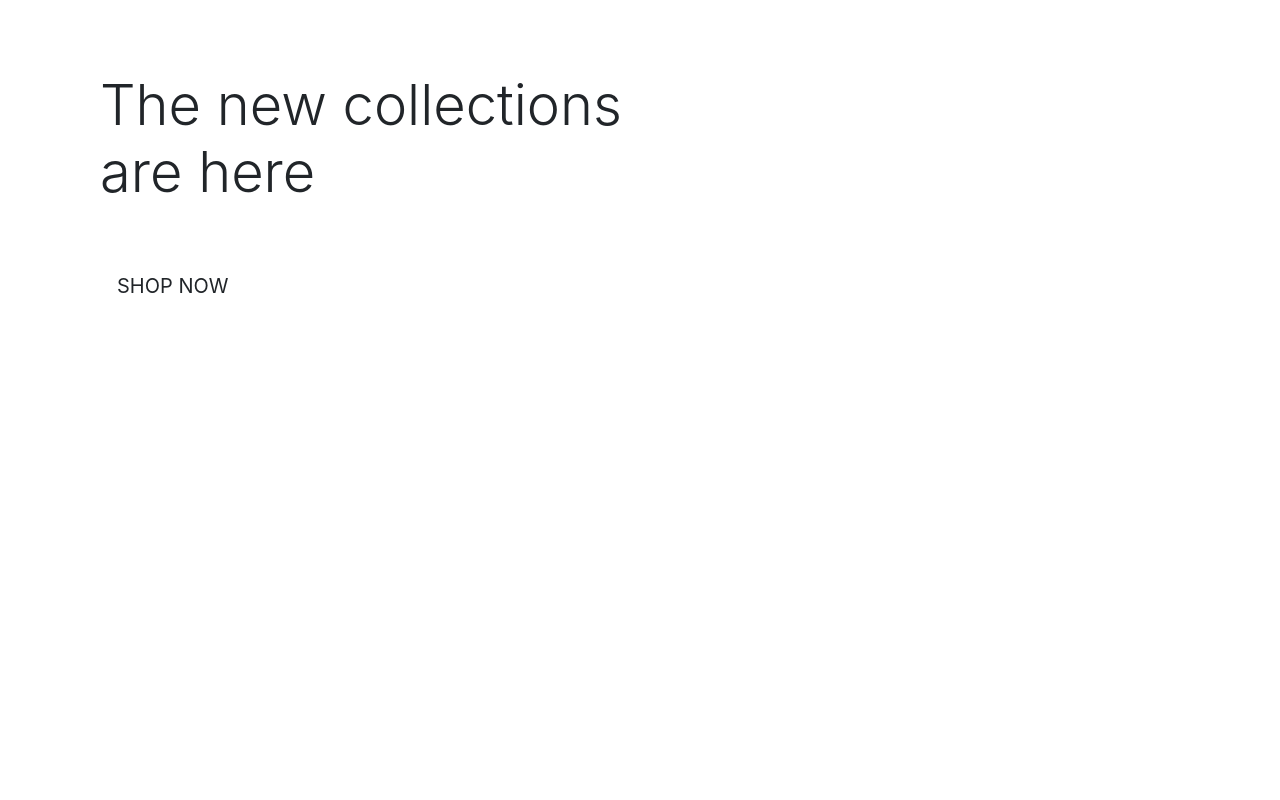
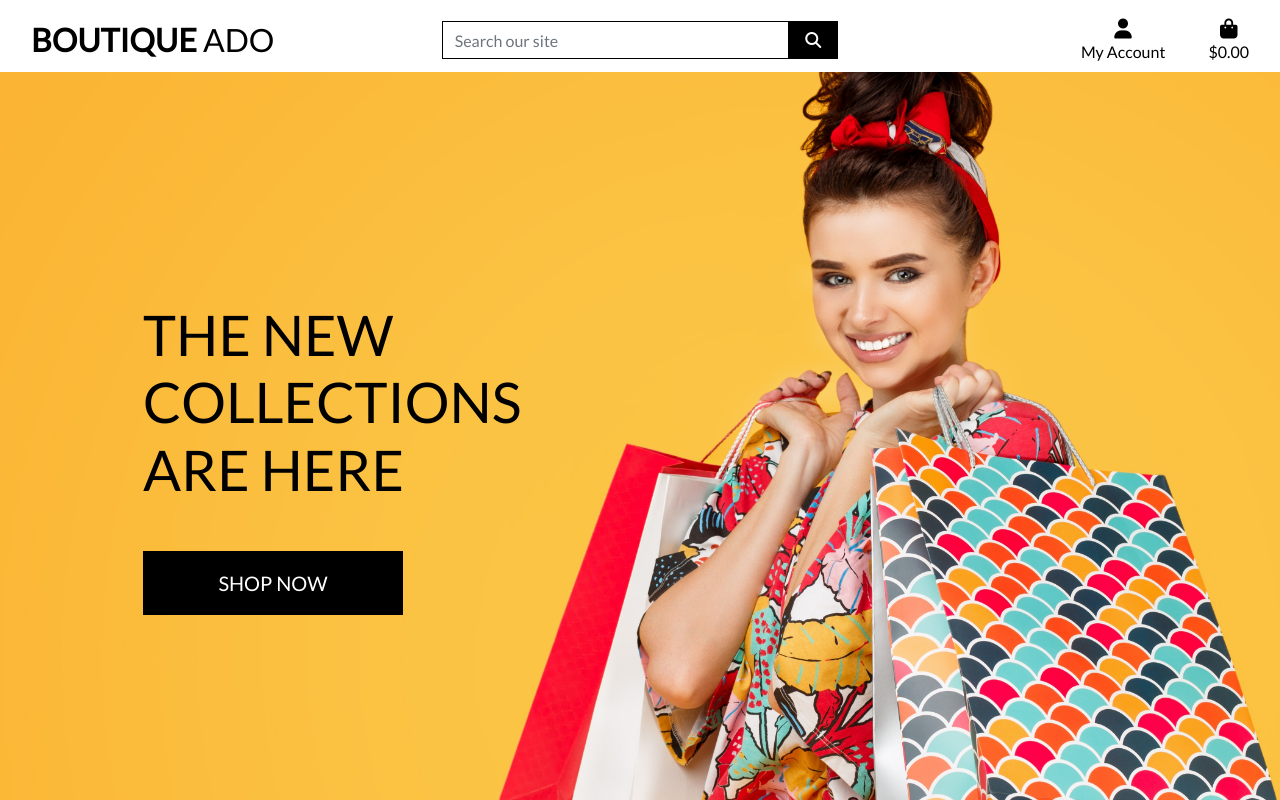
Before and after one commit to emelie-nilsson/boutique_ado_v1, a Django app: page / in a window 1280 px wide. Run offline with Django 3.2, Linux system fonts and the light colour scheme; some libraries are stand-ins or nearby versions.

Commit message:
add main page header, complete homepage header and css

```diff
--- a/boutique_ado/settings.py
+++ b/boutique_ado/settings.py
@@ -147,6 +147,10 @@ USE_TZ = True
 # https://docs.djangoproject.com/en/3.2/howto/static-files/
 
 STATIC_URL = '/static/'
+STATICFILES_DIRS = (os.path.join(BASE_DIR, 'static'),)
+
+MEDIA_URL = '/media/'
+MEDIA_ROOT = os.path.join(BASE_DIR, 'media')
 
 # Default primary key field type
 # https://docs.djangoproject.com/en/3.2/ref/settings/#default-auto-field
--- a/boutique_ado/urls.py
+++ b/boutique_ado/urls.py
@@ -15,9 +15,11 @@ Including another URLconf
 """
 from django.contrib import admin
 from django.urls import path, include
+from django.conf import settings
+from django.conf.urls.static import static
 
 urlpatterns = [
     path('admin/', admin.site.urls),
     path('accounts/', include('allauth.urls')),
     path('', include('home.urls')),
-]
+] + static(settings.MEDIA_URL, document_root=settings.MEDIA_ROOT)
--- /dev/null
+++ b/static/css/base.css
@@ -0,0 +1,81 @@
+html {
+    height: 100%;
+}
+
+body {
+    background: url('/media/homepage_background_cropped.jpg') no-repeat center center fixed;
+    background-size: cover;
+    height: calc(100vh - 164px);
+    color: #555;
+    font-family: 'Lato';
+}
+
+/* from Bulma */
+.icon {
+    align-items: center;
+    display: inline-flex;
+    justify-content: center;
+    height: 1.5rem;
+    width: 1.5rem;
+}
+
+.logo-font {
+    text-transform: uppercase;
+}
+
+.main-logo-link {
+    width: fit-content;
+}
+
+.shop-now-button {
+    background: black;
+    color: white;
+    min-width: 260px;
+}
+
+.btn-black {
+    background: black;
+    color: white;
+}
+
+.shop-now-button:hover,
+.shop-now-button:active,
+.shop-now-button:focus,
+.btn-black:hover,
+.btn-black:active,
+.btn-black:focus {
+    background: #222;
+    color: white;
+}
+
+.text-black {
+    color: #000 !important;
+}
+
+.border-black {
+    border: 1px solid black !important;
+}
+
+/* -------------------------------- Media Queries */
+
+/* Slightly larger container on xl screens */
+@media (min-width: 1200px) {
+  .container {
+    max-width: 80%;
+  }
+}
+
+/* fixed top navbar only on medium and up */
+@media (min-width: 992px) {
+    .fixed-top-desktop-only {
+        position: fixed;
+        top: 0;
+        right: 0;
+        left: 0;
+        z-index: 1030;
+    }
+
+    .header-container {
+        padding-top: 164px;
+    }
+}
--- a/templates/base.html
+++ b/templates/base.html
@@ -2,7 +2,9 @@
 
 <!doctype html>
 <html lang="en">
+
 <head>
+
   {% block meta %}
   <meta http-equiv="X-UA-Compatible" content="ie=edge">
   <meta charset="utf-8">
@@ -12,52 +14,113 @@
   {% block extra_meta %}
   {% endblock %}
 
-        <title>{% block extra_title %}{% endblock %} - Boutique Ado</title>
-
   {% block corecss %}
-            <link rel="stylesheet" href="https://stackpath.bootstrapcdn.com/bootstrap/4.4.1/css/bootstrap.min.css" integrity="sha384-Vkoo8x4CGsO3+Hhxv8T/Q5PaXtkKtu6ug5TOeNV6gBiFeWPGFN9MuhOf23Q9Ifjh" crossorigin="anonymous">
+  <link rel="stylesheet" href="https://stackpath.bootstrapcdn.com/bootstrap/4.4.1/css/bootstrap.min.css"
+    integrity="sha384-Vkoo8x4CGsO3+Hhxv8T/Q5PaXtkKtu6ug5TOeNV6gBiFeWPGFN9MuhOf23Q9Ifjh" crossorigin="anonymous">
+  <link rel="stylesheet" href="https://fonts.googleapis.com/css?family=Lato&display=swap">
+  <link rel="stylesheet" href="{% static 'css/base.css' %}">
   {% endblock %}
 
   {% block extra_css %}
   {% endblock %}
+
+  {% block corejs %}
+  <!-- Add your kit code -->
+  <script src="https://kit.fontawesome.com/bb6d5f713e.js" crossorigin="anonymous"></script>
+  <script src="https://cdn.jsdelivr.net/npm/jquery@3.5.1/dist/jquery.min.js"
+    integrity="sha256-9/aliU8dGd2tb6OSsuzixeV4y/faTqgFtohetphbbj0=" crossorigin="anonymous"></script>
+  <script src="https://cdn.jsdelivr.net/npm/popper.js@1.16.0/dist/umd/popper.min.js"
+    integrity="sha384-Q6E9RHvbIyZFJoft+2mJbHaEWldlvI9IOYy5n3zV9zzTtmI3UksdQRVvoxMfooAo"
+    crossorigin="anonymous"></script>
+  <script src="https://stackpath.bootstrapcdn.com/bootstrap/4.4.1/js/bootstrap.min.js"
+    integrity="sha384-wfSDF2E50Y2D1uUdj0O3uMBJnjuUD4Ih7YwaYd1iqfktj0Uod8GCExl3Og8ifwB6"
+    crossorigin="anonymous"></script>
+  {% endblock %}
+
+  {% block extra_js %}
+  {% endblock %}
+
+  <title>Boutique Ado {% block extra_title %}{% endblock %}</title>
 </head>
 
 <body>
   <header class="container-fluid fixed-top">
-            <!-- Navbar or branding goes here -->
+    <div id="topnav" class="row bg-white pt-lg-2 d-none d-lg-flex">
+      <div class="col-12 col-lg-4 my-auto py-1 py-lg-0 text-center text-lg-left">
+        <a href="{% url 'home' %}" class="nav-link main-logo-link">
+          <h2 class="logo-font text-black my-0"><strong>Boutique</strong> Ado</h2>
+        </a>
+      </div>
+      <div class="col-12 col-lg-4 my-auto py-1 py-lg-0">
+        <form method="GET" action="">
+          <div class="input-group w-100">
+            <input class="form-control border border-black rounded-0" type="text" name="q"
+              placeholder="Search our site">
+            <div class="input-group-append">
+              <button class="form-control btn btn-black border border-black rounded-0" type="submit">
+                <span class="icon">
+                  <i class="fas fa-search"></i>
+                </span>
+              </button>
+            </div>
+          </div>
+        </form>
+      </div>
+      <div class="col-12 col-lg-4 my-auto py-1 py-lg-0">
+        <ul class="list-inline list-unstyled text-center text-lg-right my-0">
+          <li class="list-inline-item dropdown">
+            <a class="text-black nav-link" href="#" id="user-options" data-toggle="dropdown" aria-haspopup="true"
+              aria-expanded="false">
+              <div class="text-center">
+                <div><i class="fas fa-user fa-lg"></i></div>
+                <p class="my-0">My Account</p>
+              </div>
+            </a>
+            <div class="dropdown-menu border-0" aria-labelledby="user-options">
+              {% if request.user.is_authenticated %}
+              {% if request.user.is_superuser %}
+              <a href="" class="dropdown-item">Product Management</a>
+              {% endif %}
+              <a href="" class="dropdown-item">My Profile</a>
+              <a href="{% url 'account_logout' %}" class="dropdown-item">Logout</a>
+              {% else %}
+              <a href="{% url 'account_signup' %}" class="dropdown-item">Register</a>
+              <a href="{% url 'account_login' %}" class="dropdown-item">Login</a>
+              {% endif %}
+            </div>
+          </li>
+          <li class="list-inline-item">
+            <a class="{% if grand_total %}text-info font-weight-bold{% else %}text-black{% endif %} nav-link" href="">
+              <div class="text-center">
+                <div><i class="fas fa-shopping-bag fa-lg"></i></div>
+                <p class="my-0">
+                  {% if grand_total %}
+                    ${{ grand_total|floatformat:2 }}
+                  {% else %}
+                    $0.00
+                  {% endif %}
+                </p>
+              </div>
+            </a>
+          </li>
+        </ul>
+      </div>
+    </div>
   </header>
 
   {% if messages %}
-            <div class="container mt-5 pt-3">
-                {% for message in messages %}
-                    <div class="alert alert-{{ message.tags }} alert-dismissible fade show" role="alert">
-                        {{ message }}
-                        <button type="button" class="close" data-dismiss="alert" aria-label="Close">
-                            <span aria-hidden="true">&times;</span>
-                        </button>
-                    </div>
-                {% endfor %}
-            </div>
+  <div class="message-container"></div>
   {% endif %}
 
   {% block page_header %}
   {% endblock %}
 
-        <main class="container mt-5 pt-4">
   {% block content %}
-            {% endblock %}
-        </main>
-
-        {% block corejs %}
-            <script src="https://cdn.jsdelivr.net/npm/jquery@3.5.1/dist/jquery.min.js" integrity="sha256-9/aliU8dGd2tb6OSsuzixeV4y/faTqgFtohetphbbj0=" crossorigin="anonymous"></script>
-            <script src="https://cdn.jsdelivr.net/npm/popper.js@1.16.0/dist/umd/popper.min.js" integrity="sha384-Q6E9RHvbIyZFJoft+2mJbHaEWldlvI9IOYy5n3zV9zzTtmI3UksdQRVvoxMfooAo" crossorigin="anonymous"></script>
-            <script src="https://stackpath.bootstrapcdn.com/bootstrap/4.4.1/js/bootstrap.min.js" integrity="sha384-wfSDF2E50Y2D1uUdj0O3uMBJnjuUD4Ih7YwaYd1iqfktj0Uod8GCExl3Og8ifwB6" crossorigin="anonymous"></script>
-        {% endblock %}
-
-        {% block extra_js %}
   {% endblock %}
 
   {% block postloadjs %}
   {% endblock %}
+
 </body>
+
 </html>
```
Also changed, not shown: media/homepage_background_cropped.jpg (added). Lines whose indentation alone changed are shown as unchanged.
